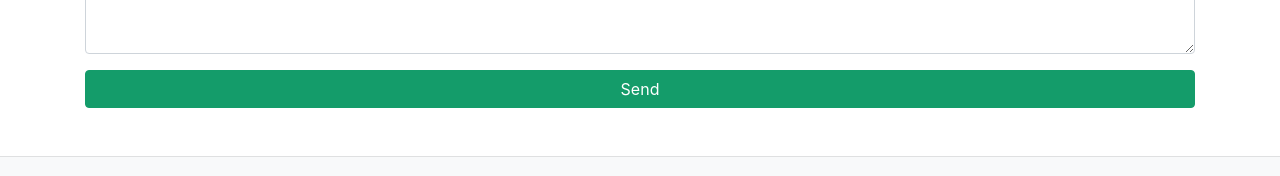
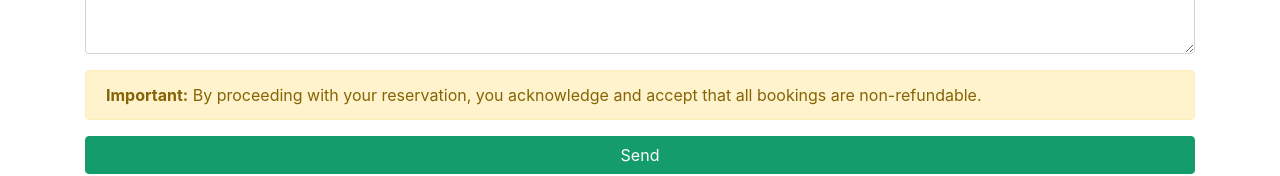
Before and after one commit to brandonptucker/albanyrvresort.com, a Nuxt app: page /reservations in a window 1280 px wide. Shown: the part 1062-1238 px from the top of the page. Built offline with nearby package versions, Linux system fonts and the light colour scheme.

Commit message:
Add text about refunds

```diff
--- a/pages/rates.vue
+++ b/pages/rates.vue
@@ -2,6 +2,11 @@
   <main role="main">
     <hero />
     <div class="container mt-5 text-center">
+      <p class="mb-5">
+        <strong>Cancellation Policy:</strong> Please note that all reservations
+        are non-refundable. No refunds will be issued for
+        canceled reservations.
+      </p>
       <ul
         id="pills-tab"
         class="nav nav-pills justify-content-center mb-5"
--- a/pages/reservations.vue
+++ b/pages/reservations.vue
@@ -126,6 +126,14 @@
               placeholder="Comments"
             />
           </div>
+        </div>
+        <div
+          v-if="!showSuccess"
+          class="alert alert-warning"
+          role="alert"
+        >
+          <strong>Important:</strong> By proceeding with your reservation, you acknowledge and
+          accept that all bookings are non-refundable.
         </div>
         <div
           v-if="errors.items.length > 0"
```
